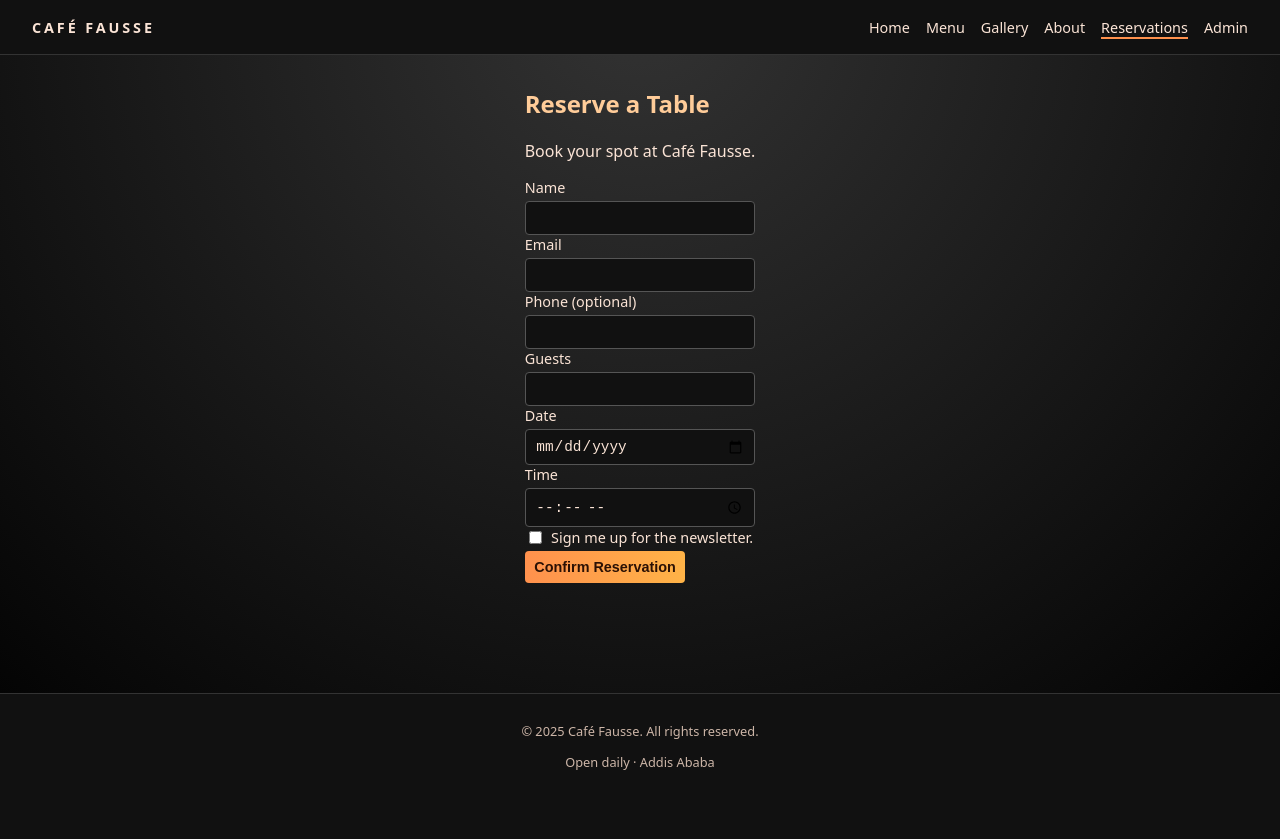
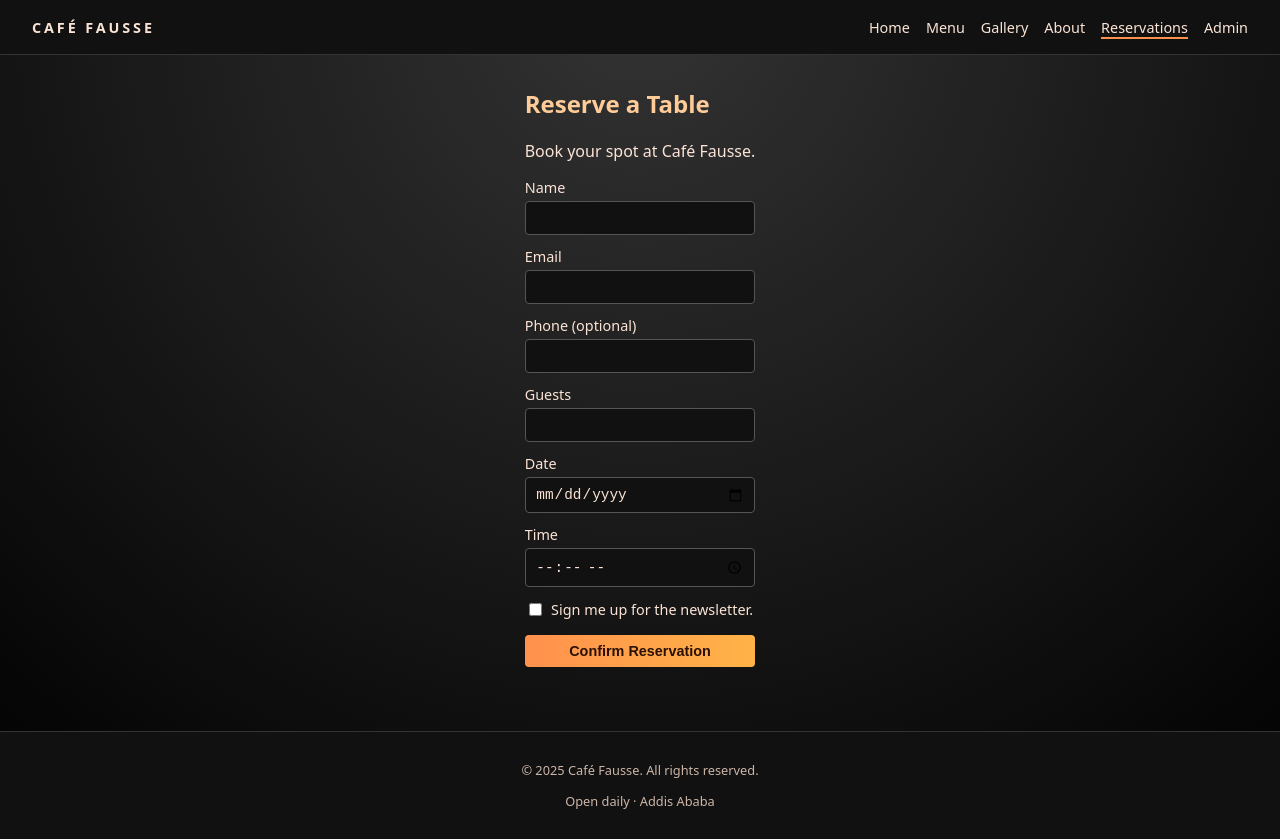
Before and after one commit to selamtachbel/cafe-fausse1, a React (Vite) app in the folder frontend/: page /reservations in a window 1280 px wide. Before the commit the page ends 800 px from the top, so only its background shows below. Built offline with nearby package versions, Linux system fonts and the light colour scheme.

Commit message:
Hard-code Render API URLs

```diff
--- a/frontend/src/pages/Admin.jsx
+++ b/frontend/src/pages/Admin.jsx
@@ -1,6 +1,8 @@
 // frontend/src/pages/Admin.jsx
 import React, { useState } from "react";
-import { API_BASE_URL } from "../config";
+
+// Hard-code backend URL
+const API_BASE_URL = "https://cafe-fausse-backend-selam.onrender.com";
 
 export default function Admin() {
   const [inputKey, setInputKey] = useState("");
@@ -10,6 +12,7 @@ export default function Admin() {
   const [reservations, setReservations] = useState([]);
   const [subscribers, setSubscribers] = useState([]);
 
+  // ---- Handle login with admin key ----
   const handleLogin = async (e) => {
     e.preventDefault();
     setStatus("");
@@ -36,6 +39,7 @@ export default function Admin() {
       }
 
       const data = await res.json();
+
       setReservations(data.reservations || []);
       setSubscribers(data.subscribers || []);
       setIsAuthed(true);
@@ -113,9 +117,7 @@ export default function Admin() {
                       : "—"}
                   </td>
                   <td>{r.table_number}</td>
-                  <td>
-                    {r.newsletter_opt_in ?? r.newsletter ? "Yes" : "No"}
-                  </td>
+                  <td>{r.newsletter ? "Yes" : "No"}</td>
                 </tr>
               ))}
             </tbody>
@@ -136,7 +138,8 @@ export default function Admin() {
               </tr>
             </thead>
             <tbody>
-              {subscribers.map((s, index) => (<tr key={s.id}>
+              {subscribers.map((s, index) => (
+                <tr key={s.id}>
                   <td>{index + 1}</td>
                   <td>{s.name || "—"}</td>
                   <td>{s.email}</td>
--- a/frontend/src/pages/Reservations.jsx
+++ b/frontend/src/pages/Reservations.jsx
@@ -1,6 +1,8 @@
 // frontend/src/pages/Reservations.jsx
 import React, { useState } from "react";
-import { API_BASE_URL } from "../config";
+
+// Hard-code backend URL so there is NO confusion
+const API_BASE_URL = "https://cafe-fausse-backend-selam.onrender.com";
 
 function Reservations() {
   const [form, setForm] = useState({
@@ -15,18 +17,23 @@ function Reservations() {
 
   const [errors, setErrors] = useState({});
   const [status, setStatus] = useState("");
-  const [loading, setLoading] = useState(false);
 
-  // ----- handle input changes (text/number/checkbox) -----
+  // ------- Handle form inputs -------
   const handleChange = (e) => {
     const { name, value, type, checked } = e.target;
+
     setForm((prev) => ({
       ...prev,
       [name]: type === "checkbox" ? checked : value,
     }));
+
+    // clear field error as user types
+    if (errors[name]) {
+      setErrors((prev) => ({ ...prev, [name]: "" }));
+    }
   };
 
-  // ----- client-side validation -----
+  // ------- Basic validation on frontend -------
   const validate = () => {
     const newErrors = {};
 
@@ -35,50 +42,49 @@ function Reservations() {
     if (!form.guests || Number(form.guests) <= 0) {
       newErrors.guests = "Guests must be at least 1.";
     }
-    if (!form.date) newErrors.date = "Please choose a date.";
-    if (!form.time) newErrors.time = "Please choose a time.";
+    if (!form.date) newErrors.date = "Date is required.";
+    if (!form.time) newErrors.time = "Time is required.";
 
-    return newErrors;
+    setErrors(newErrors);
+    return Object.keys(newErrors).length === 0;
   };
 
-  // ----- submit handler -----
+  // ------- Submit reservation -------
   const handleSubmit = async (e) => {
     e.preventDefault();
     setStatus("");
-    setErrors({});
 
-    const newErrors = validate();
-    if (Object.keys(newErrors).length > 0) {
-      setErrors(newErrors);
+    if (!validate()) {
+      setStatus("Please fix the highlighted fields.");
       return;
     }
-
-    setLoading(true);
 
     try {
       const res = await fetch(`${API_BASE_URL}/api/reservations`, {
         method: "POST",
-        headers: { "Content-Type": "application/json" },
+        headers: {
+          "Content-Type": "application/json",
+        },
         body: JSON.stringify({
-          name: form.name,
-          email: form.email,
-          phone: form.phone,
+          name: form.name.trim(),
+          email: form.email.trim(),
+          phone: form.phone.trim() || null,
           guests: Number(form.guests),
-          date: form.date,          // e.g. "2025-11-23"
-          time: form.time,          // e.g. "23:00"
+          date: form.date,          // "YYYY-MM-DD"
+          time: form.time,          // "HH:MM"
           newsletter_opt_in: form.newsletter,
         }),
       });
 
+      const data = await res.json().catch(() => ({}));
+
       if (!res.ok) {
-        const data = await res.json().catch(() => ({}));
         setStatus(data.error || "Server error. Please try again.");
-        setLoading(false);
         return;
       }
 
       // success
-      setStatus("Reservation submitted! We’ll see you soon.");
+      setStatus("Reservation created. Thank you!");
       setForm({
         name: "",
         email: "",
@@ -92,18 +98,16 @@ function Reservations() {
     } catch (err) {
       console.error("RESERVATION ERROR:", err);
       setStatus("Server error. Please try again.");
-    } finally {
-      setLoading(false);
     }
   };
 
   return (
     <main className="page reservations-page">
-      <section className="reservations-card">
+      <section className="reservation-card">
         <h1>Reserve a Table</h1>
         <p>Book your spot at Café Fausse.</p>
 
-        <form onSubmit={handleSubmit} className="reservations-form">
+        <form onSubmit={handleSubmit} className="reservation-form">
           <label>
             Name
             <input
@@ -140,19 +144,21 @@ function Reservations() {
             Guests
             <input
               type="number"
+              min="1"
               name="guests"
-              min="1"
               value={form.guests}
               onChange={handleChange}
             />
-            {errors.guests && <span className="error-text">{errors.guests}</span>}
-          </label>
+            {errors.guests && (
+              <span className="error-text">{errors.guests}</span>
+            )}
+            </label>
 
           {/* Calendar picker */}
           <label>
             Date
             <input
-            type="date"
+              type="date"
               name="date"
               value={form.date}
               onChange={handleChange}
@@ -160,7 +166,7 @@ function Reservations() {
             {errors.date && <span className="error-text">{errors.date}</span>}
           </label>
 
-          {/* Clock / time picker */}
+          {/* Clock picker */}
           <label>
             Time
             <input
@@ -182,9 +188,7 @@ function Reservations() {
             Sign me up for the newsletter.
           </label>
 
-          <button type="submit" disabled={loading}>
-            {loading ? "Submitting..." : "Confirm Reservation"}
-          </button>
+          <button type="submit">Confirm Reservation</button>
         </form>
 
         {status && <p className="status-text">{status}</p>}
```
